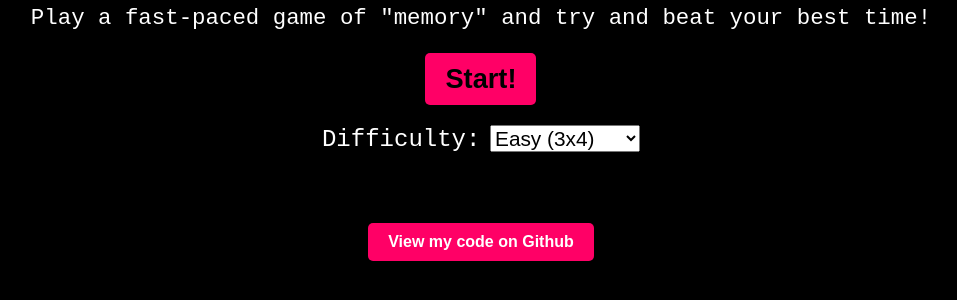
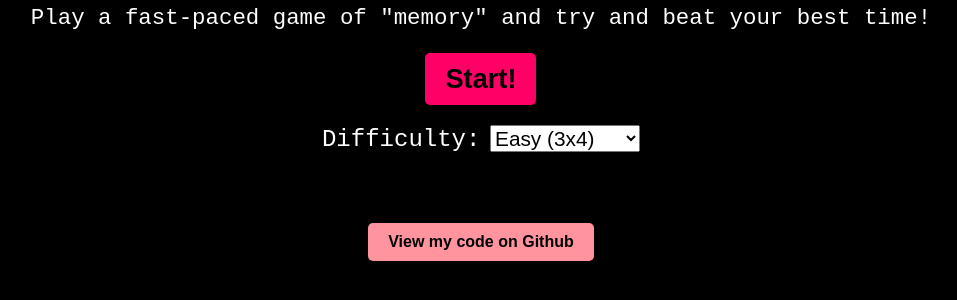
Before and after one commit to kathytran88/memory_matching_game, a plain HTML site: page index.html in a window 1280 px wide. Shown: the part 314-614 px from the top of the page, without its empty margins (159-1116 px from the left). Drawn offline with Linux system fonts and the light colour scheme.

Commit message:
fix color

```diff
--- a/styles.css
+++ b/styles.css
@@ -68,8 +68,8 @@ button:hover {
     padding: 10px 20px;
     font-size: 1rem;
     font-weight: bold;
-    background-color: #ff0066;
-    color: #fff;
+    background-color: #ff939e;
+    color: #000000;
     border: none;
     cursor: pointer;
     border-radius: 5px;
```
